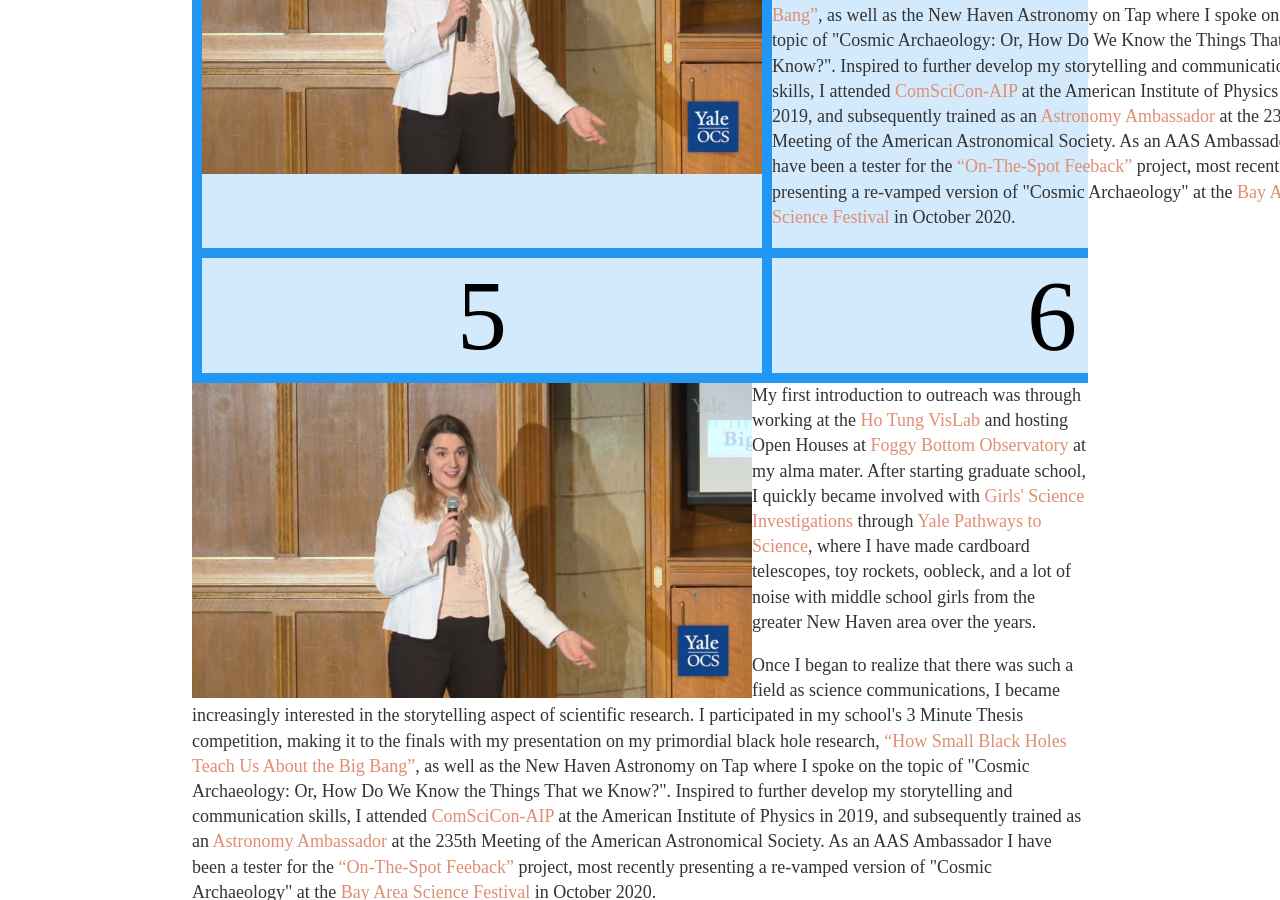
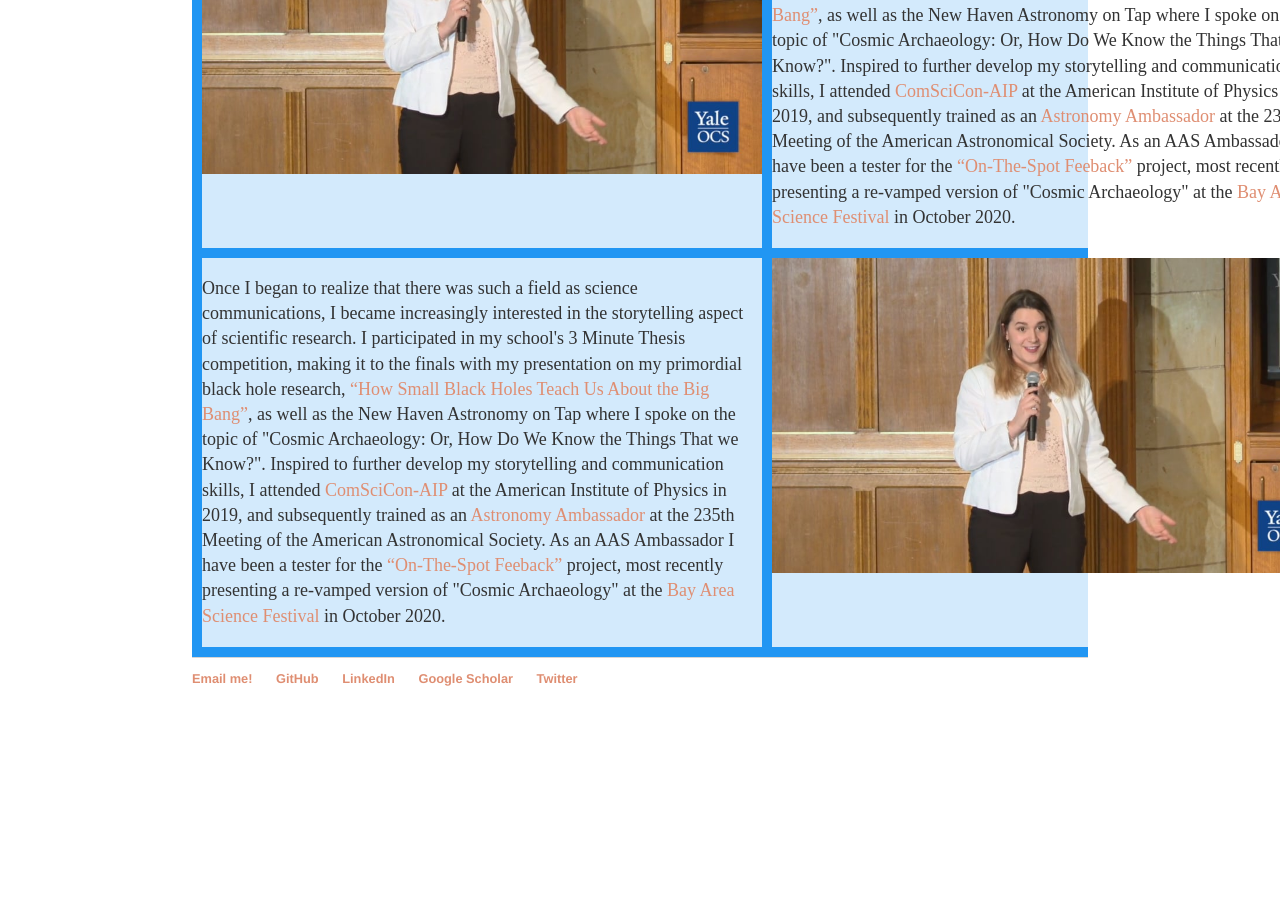
Before and after one commit to lunazagor/lunazagor.github.io, a Jekyll site: the page built from sci-wri/index.html, in a window 1280 px wide and 900 px high, scrolled down 667 px. Built offline with Jekyll 4.4.1, drawn with Linux system fonts in a browser that asks for light colours; after the commit the page ends 1413 px from its top, so only the background shows below that.

Commit message:
Update index.html

```diff
--- a/sci-wri/index.html
+++ b/sci-wri/index.html
@@ -61,27 +61,14 @@ title: Sci-Wri
 	  <p style="text-align:left;font-size:18px"> Once I began to realize that there was such a field as science communications, I became increasingly interested in the storytelling aspect of scientific research. I participated in my school's 3 Minute Thesis competition, making it to the finals with my presentation on my primordial black hole research, <a href="https://ocs.yale.edu/videos/3-minute-thesis-competition-2019-finalist-luna-zagorac-how-small-black-holes-teach-us-about-the-big-bang/">“How Small Black Holes Teach Us About the Big Bang”</a>, as well as the New Haven Astronomy on Tap where I spoke on the topic of "Cosmic Archaeology: Or, How Do We Know the Things That we Know?". Inspired to further develop my storytelling and communication skills, I attended <a href="https://comscicon.com/comscicon-aip-2019">ComSciCon-AIP</a> at the American Institute of Physics in 2019, and subsequently trained as an <a href="https://aas.org/education/aas-astronomy-ambassadors-program">Astronomy Ambassador</a> at the 235th Meeting of the American Astronomical Society. As an AAS Ambassador I have been a tester for the <a href="https://astrosociety.org/education-outreach/higher-education-and-early-professionals/higher-education-and-early-professionals.html">“On-The-Spot Feeback”</a> project, most recently presenting a re-vamped version of "Cosmic Archaeology" at the <a href="https://www.bayareasciencefestival2020.org/">Bay Area Science Festival</a> in October 2020. </p>
 	</div>
   <!-- Row 3 -->
-  <div class="grid-item">5</div>
-  <div class="grid-item">6</div>
+  	<div class="grid-item">
+			  <p style="text-align:left;font-size:18px"> Once I began to realize that there was such a field as science communications, I became increasingly interested in the storytelling aspect of scientific research. I participated in my school's 3 Minute Thesis competition, making it to the finals with my presentation on my primordial black hole research, <a href="https://ocs.yale.edu/videos/3-minute-thesis-competition-2019-finalist-luna-zagorac-how-small-black-holes-teach-us-about-the-big-bang/">“How Small Black Holes Teach Us About the Big Bang”</a>, as well as the New Haven Astronomy on Tap where I spoke on the topic of "Cosmic Archaeology: Or, How Do We Know the Things That we Know?". Inspired to further develop my storytelling and communication skills, I attended <a href="https://comscicon.com/comscicon-aip-2019">ComSciCon-AIP</a> at the American Institute of Physics in 2019, and subsequently trained as an <a href="https://aas.org/education/aas-astronomy-ambassadors-program">Astronomy Ambassador</a> at the 235th Meeting of the American Astronomical Society. As an AAS Ambassador I have been a tester for the <a href="https://astrosociety.org/education-outreach/higher-education-and-early-professionals/higher-education-and-early-professionals.html">“On-The-Spot Feeback”</a> project, most recently presenting a re-vamped version of "Cosmic Archaeology" at the <a href="https://www.bayareasciencefestival2020.org/">Bay Area Science Festival</a> in October 2020. </p>
+	</div>
+  	<div class="grid-item">
+		<img  src="video-preview.jpg" width="560" height="315" style="cursor:pointer" />
+	</div>
 </div>
 
-
-
-<div class="TextWrapLeft" onclick="this.nextElementSibling.style.display='block'; this.style.display='none'">
-   <img class="TextWrapLeft" src="video-preview.jpg" width="560" height="315" style="cursor:pointer" />
-</div>
-<div style="display:none">
-   <iframe width="560" height="315" class="TextWrapLeft" src="https://www.youtube.com/embed/jih2YGyLUsg" frameborder="0" allow="accelerometer; autoplay; encrypted-media; gyroscope; picture-in-picture" allowfullscreen></iframe>
-</div>
-
-
-
-
-
-
-<p style="text-align:left;font-size:18px; display: inline"> My first introduction to outreach was through working at the <a href="https://www.colgate.edu/about/campus-facilities/ho-tung-visualization-laboratory">Ho Tung VisLab</a> and hosting Open Houses at <a href="http://observatory.colgate.edu/">Foggy Bottom Observatory</a> at my alma mater. After starting graduate school, I quickly became involved with <a href="https://gsi.yale.edu/">Girls' Science Investigations</a> through <a href="https://onha.yale.edu/pathways-science">Yale Pathways to Science</a>, where I have made cardboard telescopes, toy rockets, oobleck, and a lot of noise with middle school girls from the greater New Haven area over the years. </p>
-
-<p style="text-align:left;font-size:18px"> Once I began to realize that there was such a field as science communications, I became increasingly interested in the storytelling aspect of scientific research. I participated in my school's 3 Minute Thesis competition, making it to the finals with my presentation on my primordial black hole research, <a href="https://ocs.yale.edu/videos/3-minute-thesis-competition-2019-finalist-luna-zagorac-how-small-black-holes-teach-us-about-the-big-bang/">“How Small Black Holes Teach Us About the Big Bang”</a>, as well as the New Haven Astronomy on Tap where I spoke on the topic of "Cosmic Archaeology: Or, How Do We Know the Things That we Know?". Inspired to further develop my storytelling and communication skills, I attended <a href="https://comscicon.com/comscicon-aip-2019">ComSciCon-AIP</a> at the American Institute of Physics in 2019, and subsequently trained as an <a href="https://aas.org/education/aas-astronomy-ambassadors-program">Astronomy Ambassador</a> at the 235th Meeting of the American Astronomical Society. As an AAS Ambassador I have been a tester for the <a href="https://astrosociety.org/education-outreach/higher-education-and-early-professionals/higher-education-and-early-professionals.html">“On-The-Spot Feeback”</a> project, most recently presenting a re-vamped version of "Cosmic Archaeology" at the <a href="https://www.bayareasciencefestival2020.org/">Bay Area Science Festival</a> in October 2020. </p>
 
 
 
```
